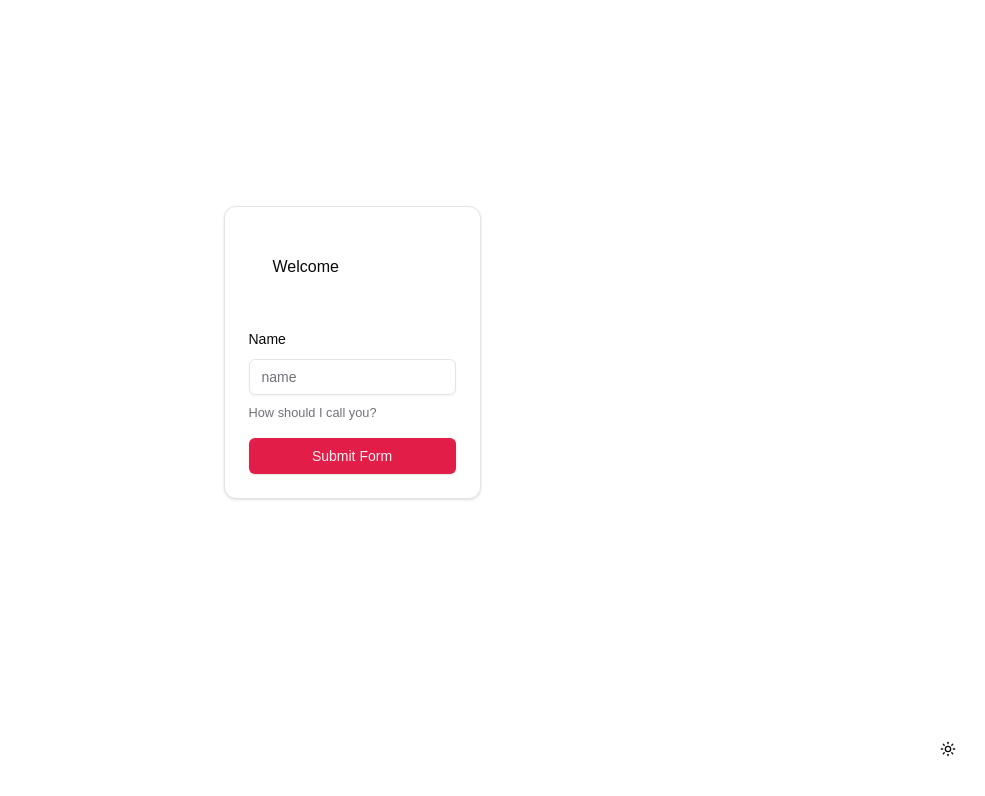
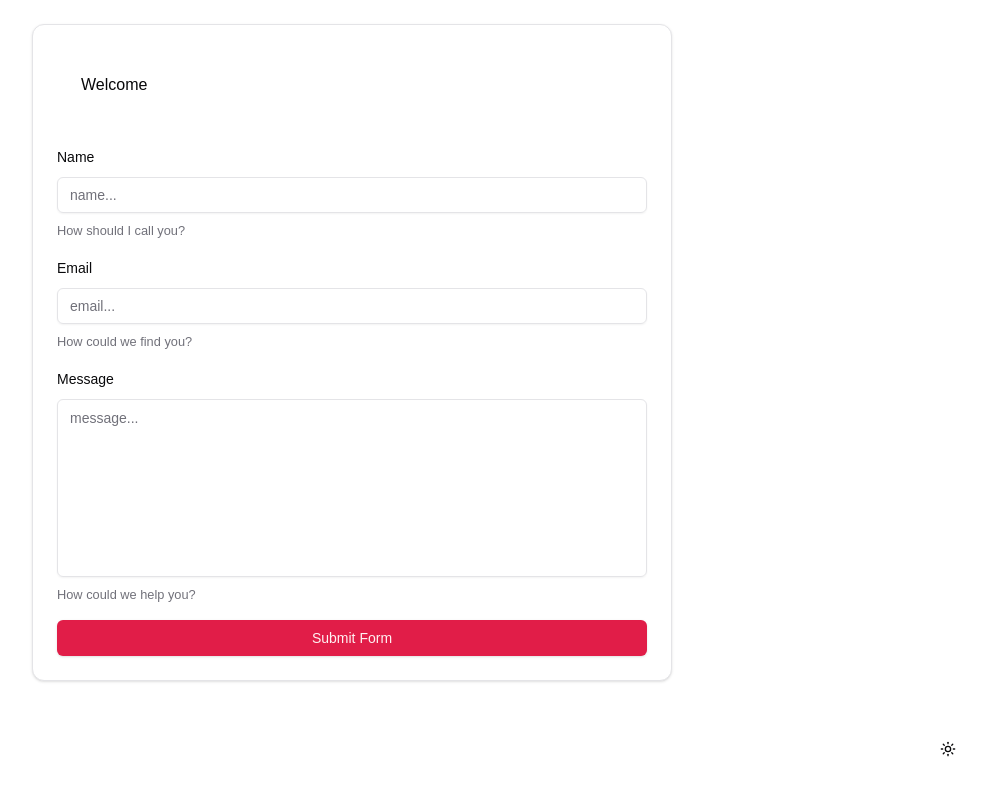
Before and after one commit to HumphreyKwok/WYSIWYG-form-demo, a Next.js app: page / in a window 1280 px wide. Shown: the top 796 px of the page, without its empty margins (288-1273 px from the left). Built offline with nearby package versions, Linux system fonts and the light colour scheme.

Commit message:
added zod schema and frontend validation for the form

```diff
--- a/src/app/page.tsx
+++ b/src/app/page.tsx
@@ -7,8 +7,8 @@ import MainForm from "@/components/MainForm";
 export default function Home() {
   return (
     <>
-      <main className="flex flex-1 flex-col items-center justify-center">
-        <Card>
+      <main className="container flex flex-1 flex-col items-center justify-center">
+        <Card className="w-1/2">
           <CardHeader>
             <CardHeader>Welcome</CardHeader>
           </CardHeader>
--- a/src/components/MainForm.tsx
+++ b/src/components/MainForm.tsx
@@ -7,19 +7,28 @@ import {
   FormField,
   FormItem,
   FormLabel,
+  FormMessage,
 } from "@/components/ui/form";
 import { useForm } from "react-hook-form";
 import { Input } from "@/components/ui/input";
 import { Button } from "@/components/ui/button";
+import { Textarea } from "@/components/ui/textarea";
+
+import { mainFormSchema } from "@/lib/zodSchema";
+import { z } from "zod";
+import { zodResolver } from "@hookform/resolvers/zod";
 
 const MainForm = () => {
-  const form = useForm({
+  const form = useForm<z.infer<typeof mainFormSchema>>({
+    resolver: zodResolver(mainFormSchema),
     defaultValues: {
       name: "",
+      contact: "",
+      message: "",
     },
   });
 
-  const handleSubmit = (values: { name: string }) => {
+  const handleSubmit = (values: z.infer<typeof mainFormSchema>) => {
     console.log(values);
   };
 
@@ -36,9 +45,43 @@ const MainForm = () => {
             <FormItem>
               <FormLabel>Name</FormLabel>
               <FormControl>
-                <Input placeholder="name" {...field} />
+                <Input placeholder="name..." {...field} />
               </FormControl>
               <FormDescription>How should I call you?</FormDescription>
+              <FormMessage />
+            </FormItem>
+          )}
+        />
+        <FormField
+          control={form.control}
+          name="contact"
+          render={({ field }) => (
+            <FormItem>
+              <FormLabel>Email</FormLabel>
+              <FormControl>
+                <Input placeholder="email..." {...field} />
+              </FormControl>
+              <FormDescription>How could we find you?</FormDescription>
+              <FormMessage />
+            </FormItem>
+          )}
+        />
+        <FormField
+          control={form.control}
+          name="message"
+          render={({ field }) => (
+            <FormItem>
+              <FormLabel>Message</FormLabel>
+              <FormControl>
+                <Textarea
+                  placeholder="message..."
+                  {...field}
+                  rows={8}
+                  className="resize-none"
+                />
+              </FormControl>
+              <FormDescription>How could we help you?</FormDescription>
+              <FormMessage />
             </FormItem>
           )}
         />
--- /dev/null
+++ b/src/components/ui/textarea.tsx
@@ -0,0 +1,22 @@
+import * as React from "react"
+
+import { cn } from "@/lib/utils"
+
+const Textarea = React.forwardRef<
+  HTMLTextAreaElement,
+  React.ComponentProps<"textarea">
+>(({ className, ...props }, ref) => {
+  return (
+    <textarea
+      className={cn(
+        "flex min-h-[60px] w-full rounded-md border border-input bg-transparent px-3 py-2 text-base shadow-sm placeholder:text-muted-foreground focus-visible:outline-none focus-visible:ring-1 focus-visible:ring-ring disabled:cursor-not-allowed disabled:opacity-50 md:text-sm",
+        className
+      )}
+      ref={ref}
+      {...props}
+    />
+  )
+})
+Textarea.displayName = "Textarea"
+
+export { Textarea }
--- /dev/null
+++ b/src/lib/zodSchema.tsx
@@ -0,0 +1,13 @@
+import { z } from "zod";
+
+export const mainFormSchema = z.object({
+  name: z
+    .string()
+    .min(3, "Name must be longer than 3 characters")
+    .max(50, "Name must be shorter than 50 characters"),
+  contact: z.string().email().min(5),
+  message: z
+    .string()
+    .min(1, "Message must not be blank")
+    .max(2000, "I guess the Message is too long, try to make it shorter"),
+});
```
Also changed, not shown: 1 other file (tests, documents, lock files or other folders).
